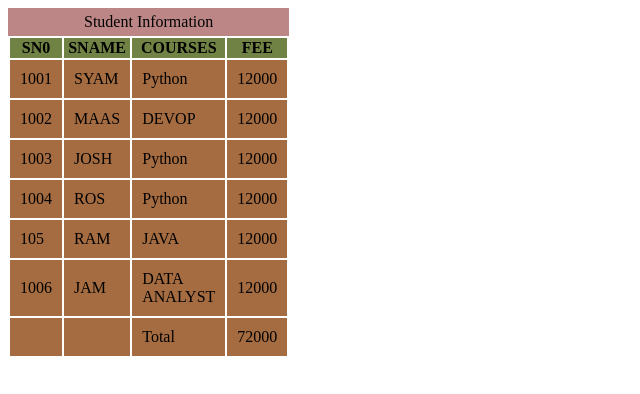
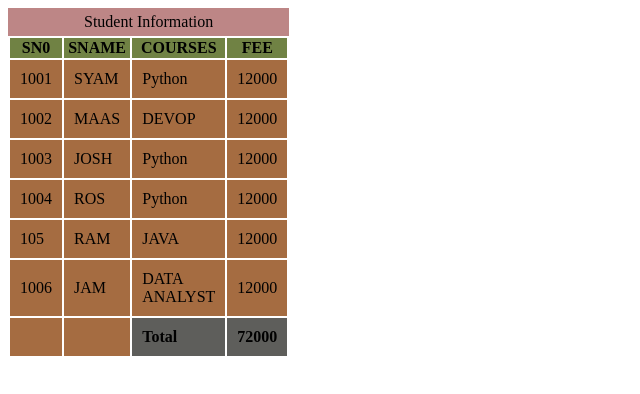
Before and after one commit to syamborusu/Frontend-digital-lync, a plain HTML site: page table.html in a window 1280 px wide. Shown: the whole page, without its empty margins (0-640 px from the left). Drawn offline with Linux system fonts and the light colour scheme.

Commit message:
creating html tables with CSS styles

```diff
--- a/table.html
+++ b/table.html
@@ -26,6 +26,10 @@
         border: 15px;
         background-color: rgb(165, 108, 65);
         inline-size: 20px;
+      }
+      .highlight {
+        background-color: rgb(94, 94, 91);
+        font-weight: bold;
       }
     </style>
     <table>
@@ -71,8 +75,8 @@
         <tr>
           <td></td>
           <td></td>
-          <td>Total</td>
-          <td>72000</td>
+          <td class="highlight">Total</td>
+          <td class="highlight">72000</td>
         </tr>
     </tbody>
       </tfoot>
```
